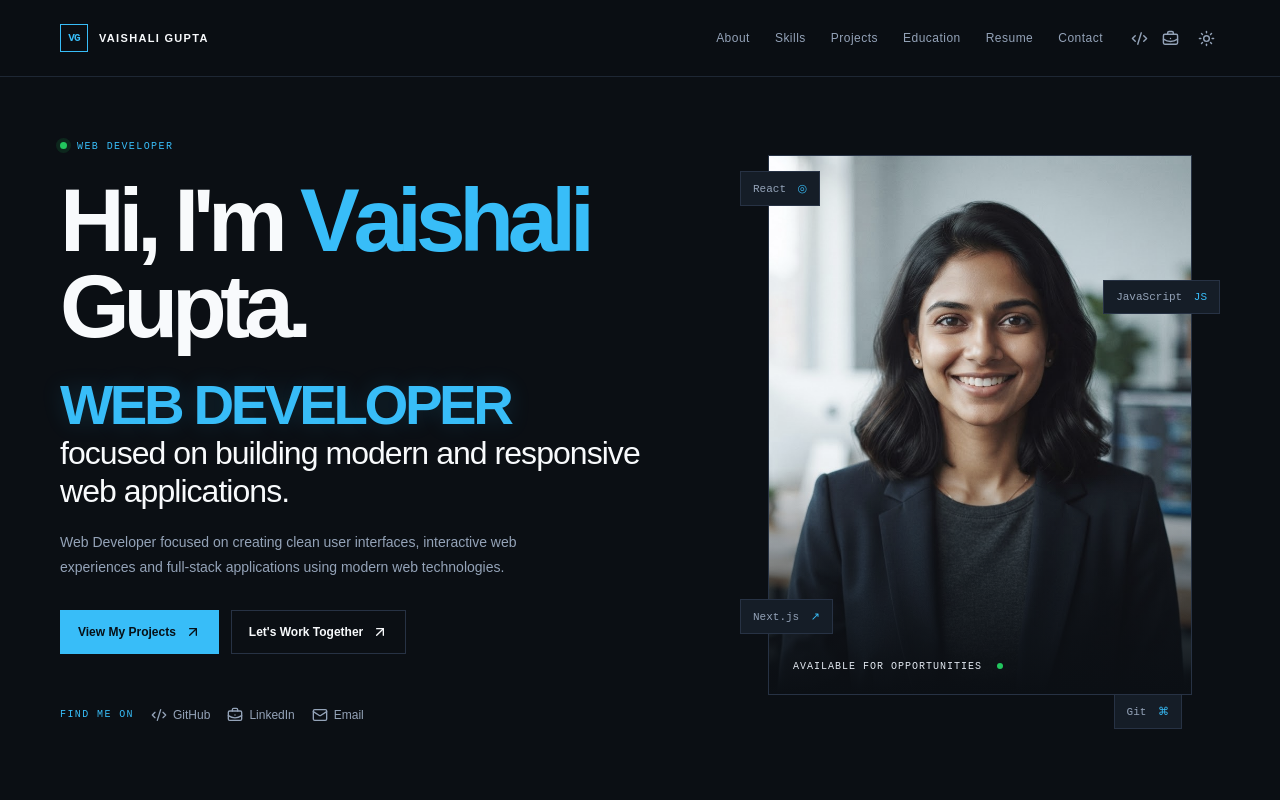
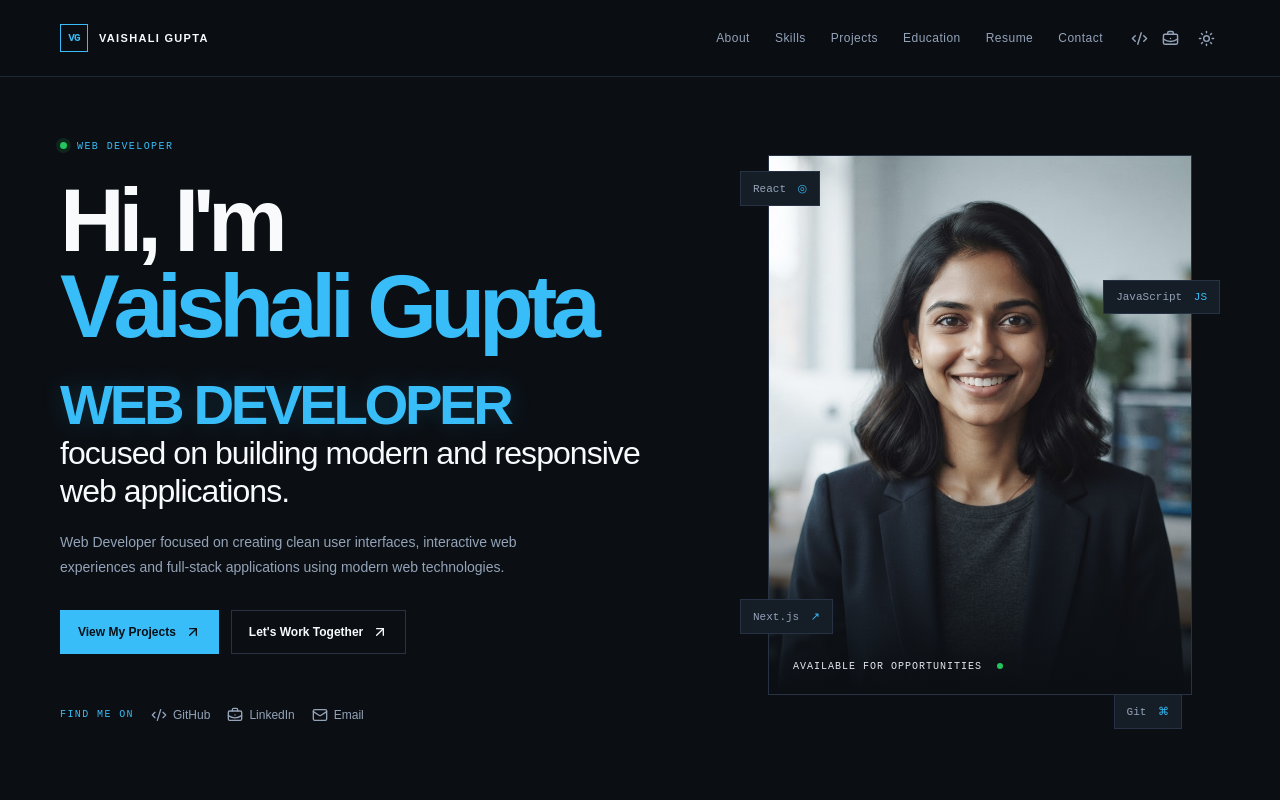
Before and after one commit to vaishali7895/vaishali-portfolio, a Next.js app: page / in a window 1280 px wide. Shown: the top 800 px of the page. Built offline with nearby package versions, Linux system fonts and the light colour scheme.

Commit message:
feat: update portfolio description and name formatting\n\nUpdated portfolio section with new name and role formatting for better readability.

```diff
--- a/components/portfolio.tsx
+++ b/components/portfolio.tsx
@@ -53,7 +53,7 @@ export function Portfolio() {
 
     <main>
       <section id="home" className="hero container">
-        <div className="hero-copy"><p className="eyebrow hero-enter hero-enter-1"><span className="status-dot" /><AnimatedLetters text={profile.eyebrow} className="role-highlight" /></p><h1 className="hero-enter hero-enter-2">Hi, I&apos;m <em><AnimatedLetters text="Vaishali" /></em><br /><AnimatedLetters text="Gupta." /></h1><p className="hero-lede hero-enter hero-enter-3"><span className="role-highlight hero-role"><AnimatedLetters text="Web Developer" /></span><br className="desktop-only" /> focused on building modern and responsive web applications.</p><p className="hero-text hero-enter hero-enter-4">Web Developer focused on creating clean user interfaces, interactive web experiences and full-stack applications using modern web technologies.</p><div className="hero-buttons hero-enter hero-enter-5"><a className="button primary" href="#projects">View My Projects <ArrowUpRight size={16} /></a><a className="button secondary" href="#contact">Let&apos;s Work Together <ArrowUpRight size={16} /></a></div><div className="social-row"><span>FIND ME ON</span><a href={profile.github} target="_blank" rel="noreferrer"><Code2 size={16} /> GitHub</a><a href={profile.linkedin} target="_blank" rel="noreferrer"><BriefcaseBusiness size={16} /> LinkedIn</a><a href={`mailto:${profile.email}`}><Mail size={16} /> Email</a></div></div>
+        <div className="hero-copy"><p className="eyebrow hero-enter hero-enter-1"><span className="status-dot" /><AnimatedLetters text={profile.eyebrow} className="role-highlight" /></p><h1 className="hero-enter hero-enter-2">Hi, I&apos;m <em><AnimatedLetters text="Vaishali Gupta" /></em></h1><p className="hero-lede hero-enter hero-enter-3"><span className="role-highlight hero-role"><AnimatedLetters text="WEB DEVELOPER" /></span><br className="desktop-only" /> focused on building modern and responsive web applications.</p><p className="hero-text hero-enter hero-enter-4">Web Developer focused on creating clean user interfaces, interactive web experiences and full-stack applications using modern web technologies.</p><div className="hero-buttons hero-enter hero-enter-5"><a className="button primary" href="#projects">View My Projects <ArrowUpRight size={16} /></a><a className="button secondary" href="#contact">Let&apos;s Work Together <ArrowUpRight size={16} /></a></div><div className="social-row"><span>FIND ME ON</span><a href={profile.github} target="_blank" rel="noreferrer"><Code2 size={16} /> GitHub</a><a href={profile.linkedin} target="_blank" rel="noreferrer"><BriefcaseBusiness size={16} /> LinkedIn</a><a href={`mailto:${profile.email}`}><Mail size={16} /> Email</a></div></div>
         <div className="hero-visual"><div className="image-frame"><Image src="/images/profile.png" alt="Professional portrait of Vaishali Gupta" fill priority sizes="(max-width: 768px) 80vw, 420px" /><div className="image-label">AVAILABLE FOR OPPORTUNITIES <span /></div></div><div className="tech-tag tag-one">React <span>◎</span></div><div className="tech-tag tag-two">JavaScript <span>JS</span></div><div className="tech-tag tag-three">Next.js <span>↗</span></div><div className="tech-tag tag-four">Git <span>⌘</span></div></div>
       </section>
 
```
